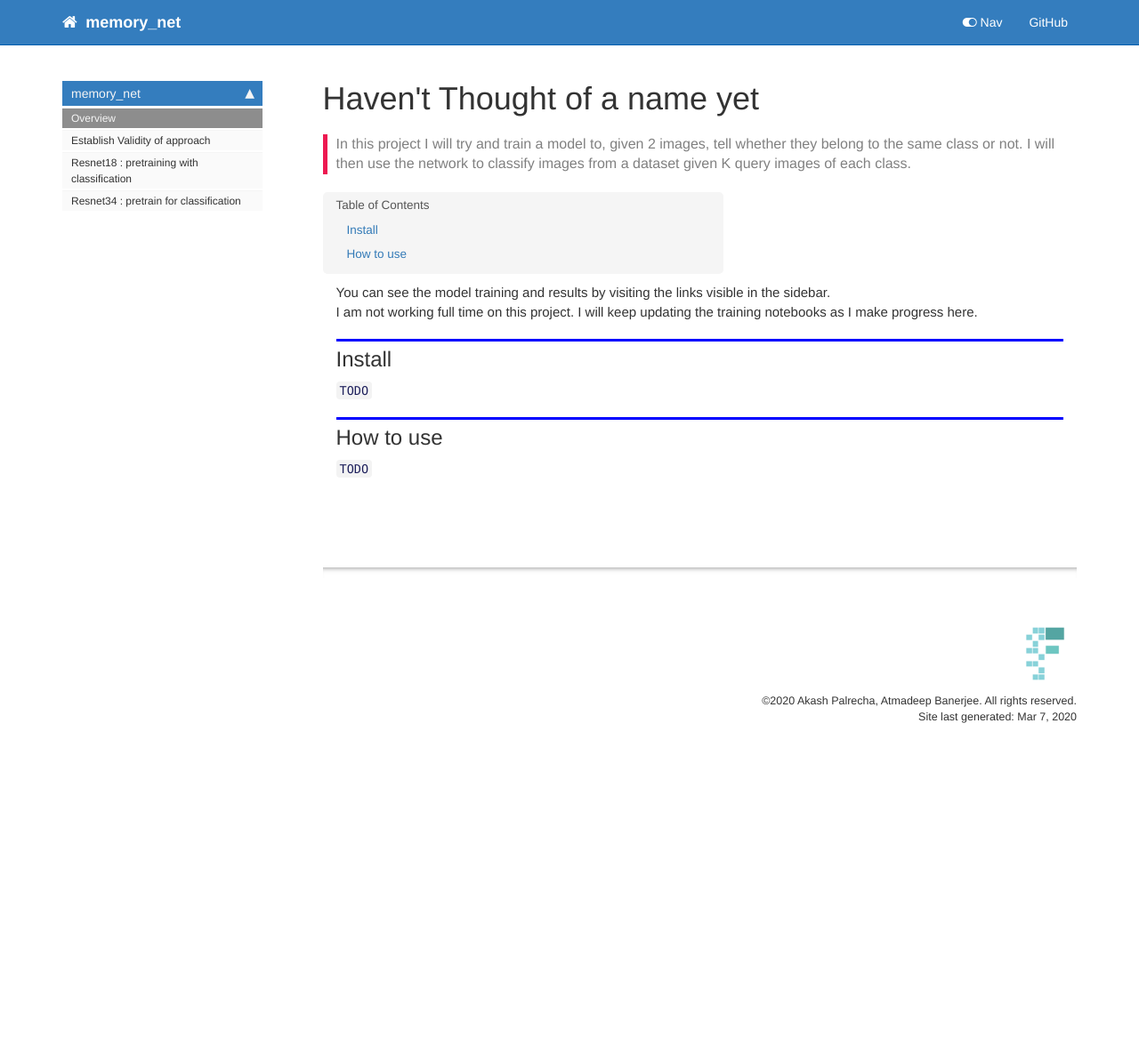
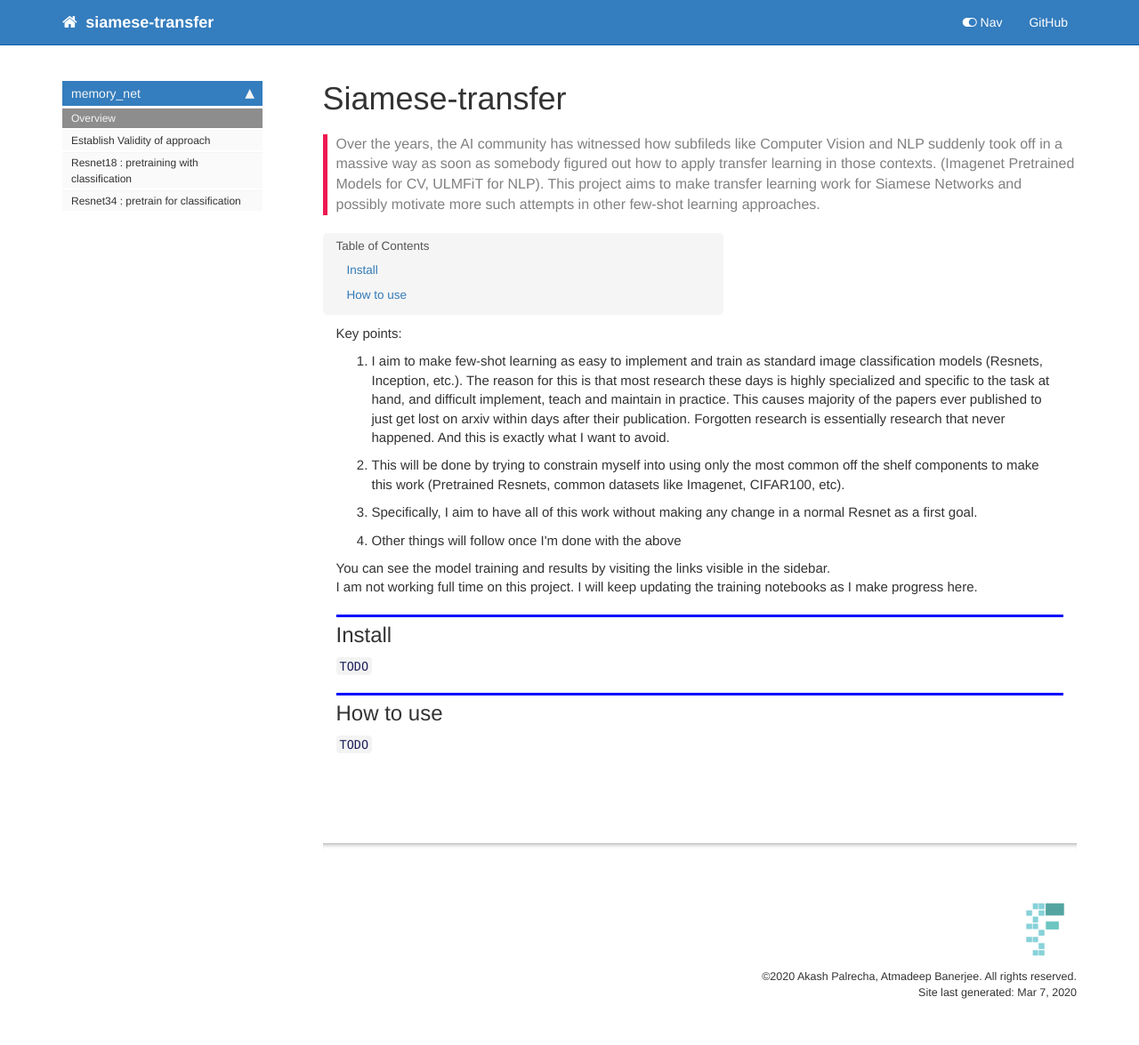
Before and after one commit to akashpalrecha/siamese-transfer, a Jekyll site: the page built from docs/index.html, in a window 1280 px wide. Shown: the whole page at 89% size. Built offline with Jekyll 4.4.1, drawn with Linux system fonts in a browser that asks for light colours; nearby versions of some CDN libraries; comment, search, counter and statistics services are not loaded; before the commit the page ends 900 px from its top, so only the background shows below that.

Commit message:
Renamed project to siamese-transfer Updated config Updated description Added/updated project goals and motivation

```diff
--- a/docs/_config.yml
+++ b/docs/_config.yml
@@ -1,9 +1,9 @@
-repository: akashpalrecha/memory_net
+repository: akashpalrecha/siamese-transfer
 output: web
-topnav_title: memory_net
-site_title: memory_net
+topnav_title: siamese-transfer
+site_title: siamese-transfer
 company_name: Akash Palrecha, Atmadeep Banerjee
-description: A personal research attempt to give a neural network some explicit memory
+description: A personal research attempt at making transfer learning work for Siamese Networks
 # Set to false to disable KaTeX math
 use_math: true
 # Add Google analytics id if you have one and want to use it here
@@ -61,4 +61,4 @@ sidebars:
 permalink: pretty
 
 theme: jekyll-theme-cayman
-baseurl: /memory_net/
+baseurl: /siamese-transfer/
--- a/docs/index.html
+++ b/docs/index.html
@@ -1,11 +1,11 @@
 ---
 
-title: Haven't Thought of a name yet
+title: Siamese-transfer
 
 keywords: fastai
 sidebar: home_sidebar
 
-summary: "In this project I will try and train a model to, given 2 images, tell whether they belong to the same class or not. I will then use the network to classify images from a dataset given K query images of each class."
+summary: "Over the years, the AI community has witnessed how subfileds like Computer Vision and NLP suddenly took off in a massive way as soon as somebody figured out how to apply transfer learning in those contexts. (Imagenet Pretrained Models for CV, ULMFiT for NLP). This project aims to make transfer learning work for Siamese Networks and possibly motivate more such attempts in other few-shot learning approaches."
 ---
 <!--
 
@@ -21,6 +21,19 @@ summary: "In this project I will try and train a model to, given 2 images, tell
 
 <div class="cell border-box-sizing code_cell rendered">
 
+</div>
+<div class="cell border-box-sizing text_cell rendered"><div class="inner_cell">
+<div class="text_cell_render border-box-sizing rendered_html">
+<p>Key points:</p>
+<ol>
+<li>I aim to make few-shot learning as easy to implement and train as standard image classification models (Resnets, Inception, etc.). The reason for this is that most research these days is highly specialized and specific to the task at hand, and difficult implement, teach and maintain in practice. This causes majority of the papers ever published to just get lost on arxiv within days after their publication. Forgotten research is essentially research that never happened. And this is exactly what I want to avoid.</li>
+<li>This will be done by trying to constrain myself into using only the most common off the shelf components to make this work (Pretrained Resnets, common datasets like Imagenet, CIFAR100, etc).</li>
+<li>Specifically, I aim to have all of this work without making any change in a normal Resnet as a first goal.</li>
+<li>Other things will follow once I'm done with the above</li>
+</ol>
+
+</div>
+</div>
 </div>
 <div class="cell border-box-sizing text_cell rendered"><div class="inner_cell">
 <div class="text_cell_render border-box-sizing rendered_html">
```
Also changed, not shown: README.md, 1 other file.
